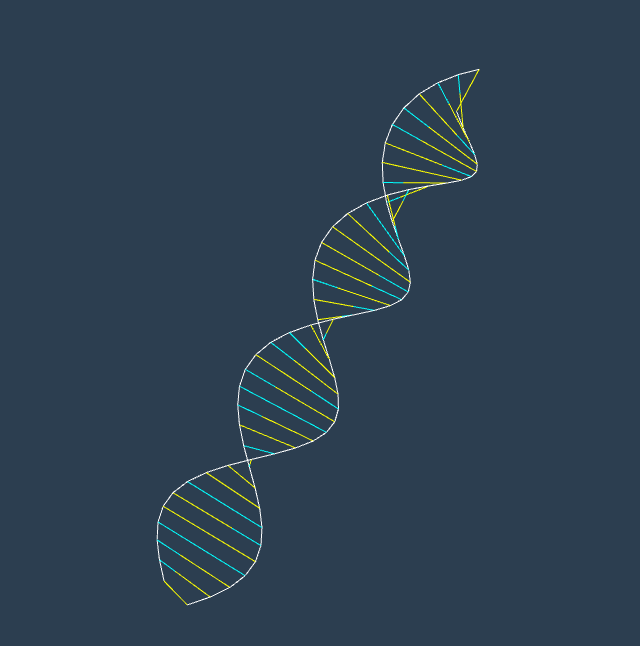
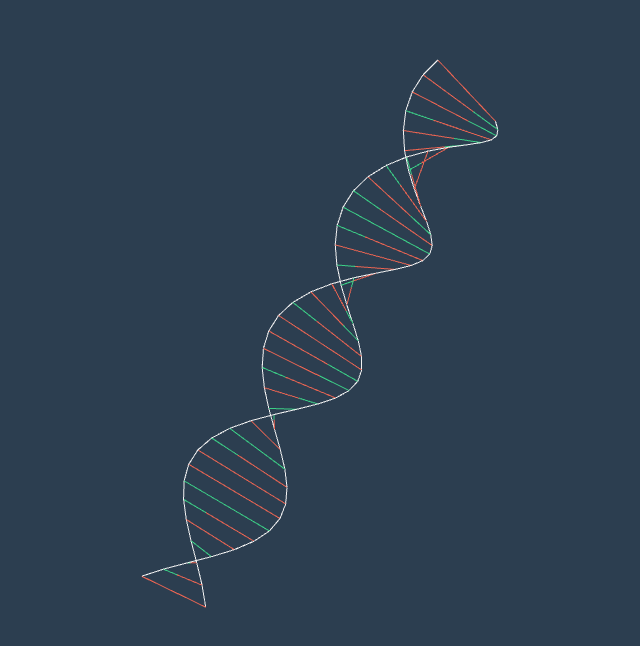
Before and after one commit to gopatrik/dna-transpiler, a plain HTML site: page index.html in a window 1280 px wide. Shown: the part 104-750 px from the top of the page, without its empty margins (9-649 px from the left). Drawn offline with Linux system fonts and the light colour scheme.

Commit message:
minor styles

```diff
--- a/app.js
+++ b/app.js
@@ -52,10 +52,10 @@ var cameraControls;
 	}
 
 	var nucleotides = {
-		adenin:{color:0xffff00, width:20, length:2/3},
-		thymine:{color:0x00ffff,width:40,length:1/3},
-		guanine:{color:0x0000ff,width:30,length:2/3},
-		cytosine:{color:0xff0000,width:10,length:1/3}
+		adenin:{color:0xEC6451, width:4, length:2/3},
+		thymine:{color:0x3BD086,width:6,length:1/3},
+		guanine:{color:0xF3CB31,width:5,length:2/3},
+		cytosine:{color:0x45AAE0,width:2,length:1/3}
 	};
 
 	function convert(input) {
@@ -142,7 +142,7 @@ var cameraControls;
 	function createDNA () {
 		var nucs = convert("hithereherethrerhi");
 
-		var material = new THREE.LineBasicMaterial({linewidth:10});
+		var material = new THREE.LineBasicMaterial({linewidth:3, color:0xE6E6E6});
 
 		var spiral1 = new THREE.Line( spiralGeometry(0), material );
 		var spiral2 = new THREE.Line( spiralGeometry(Math.PI), material );
@@ -209,8 +209,8 @@ var cameraControls;
 		var delta = clock.getDelta();
 		cameraControls.update(delta);
 
-		rot += 0.02;
-		dna.rotation.setY(rot);
+		// rot += 0.02;
+		// dna.rotation.setY(rot);
 
 		renderer.render(scene, camera);
 	}
--- a/index.html
+++ b/index.html
@@ -24,6 +24,7 @@
 				background: #2C3E50;
 			}
 		</style>
+		<title>DNA</title>
 	</head>
 	<body>
 		<div id="container">
```
